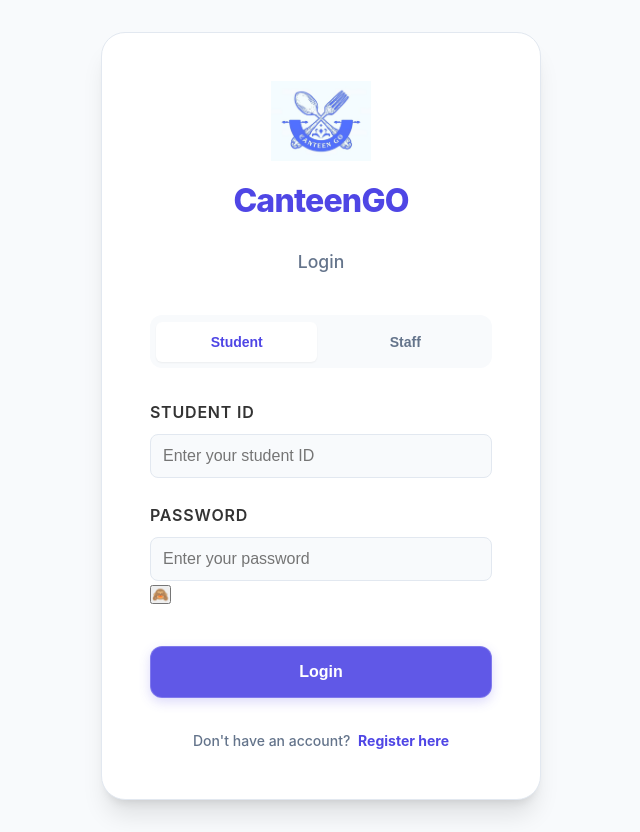
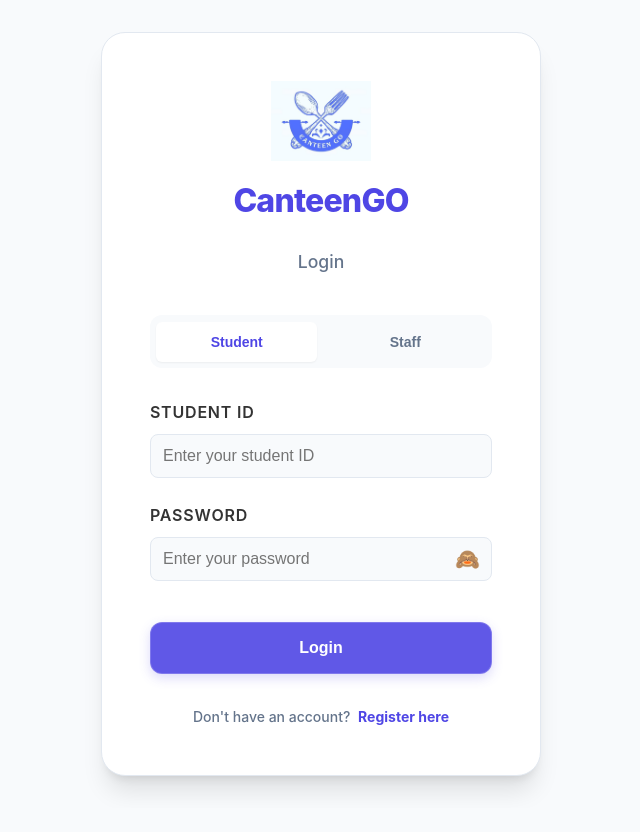
Before and after one commit to Len-John-Alex/CanteenGO, a React (Create React App) app in the folder frontend/: page /login in a window 1280 px wide. Shown: the whole page, without its empty margins (319-959 px from the left). After the commit the page ends 808 px from the top, so only its background shows below. Built offline with nearby package versions, Linux system fonts and the light colour scheme; no server answers.

Commit message:
UI: Finalize password toggle styling and fix auto-login token order

```diff
--- a/frontend/src/pages/LoginPage.css
+++ b/frontend/src/pages/LoginPage.css
@@ -167,3 +167,34 @@
 .register-link a:hover {
   text-decoration: underline;
 }
+
+/* Password Toggle Styles */
+.password-input-wrapper {
+  position: relative;
+  width: 100%;
+}
+
+.password-input-wrapper input {
+  padding-right: 3rem;
+}
+
+.password-toggle {
+  position: absolute;
+  right: 0.75rem;
+  top: 50%;
+  transform: translateY(-50%);
+  background: none;
+  border: none;
+  cursor: pointer;
+  font-size: 1.25rem;
+  display: flex;
+  align-items: center;
+  justify-content: center;
+  padding: 0;
+  transition: all 0.2s;
+  z-index: 5;
+}
+
+.password-toggle:hover {
+  transform: translateY(-50%) scale(1.1);
+}
--- a/frontend/src/pages/RegisterPage.css
+++ b/frontend/src/pages/RegisterPage.css
@@ -121,3 +121,34 @@
 .register-footer a:hover {
   text-decoration: underline;
 }
+
+/* Password Toggle Styles */
+.password-input-wrapper {
+  position: relative;
+  width: 100%;
+}
+
+.password-input-wrapper input {
+  padding-right: 3rem;
+}
+
+.password-toggle {
+  position: absolute;
+  right: 0.75rem;
+  top: 50%;
+  transform: translateY(-50%);
+  background: none;
+  border: none;
+  cursor: pointer;
+  font-size: 1.25rem;
+  display: flex;
+  align-items: center;
+  justify-content: center;
+  padding: 0;
+  transition: all 0.2s;
+  z-index: 5;
+}
+
+.password-toggle:hover {
+  transform: translateY(-50%) scale(1.1);
+}
```
